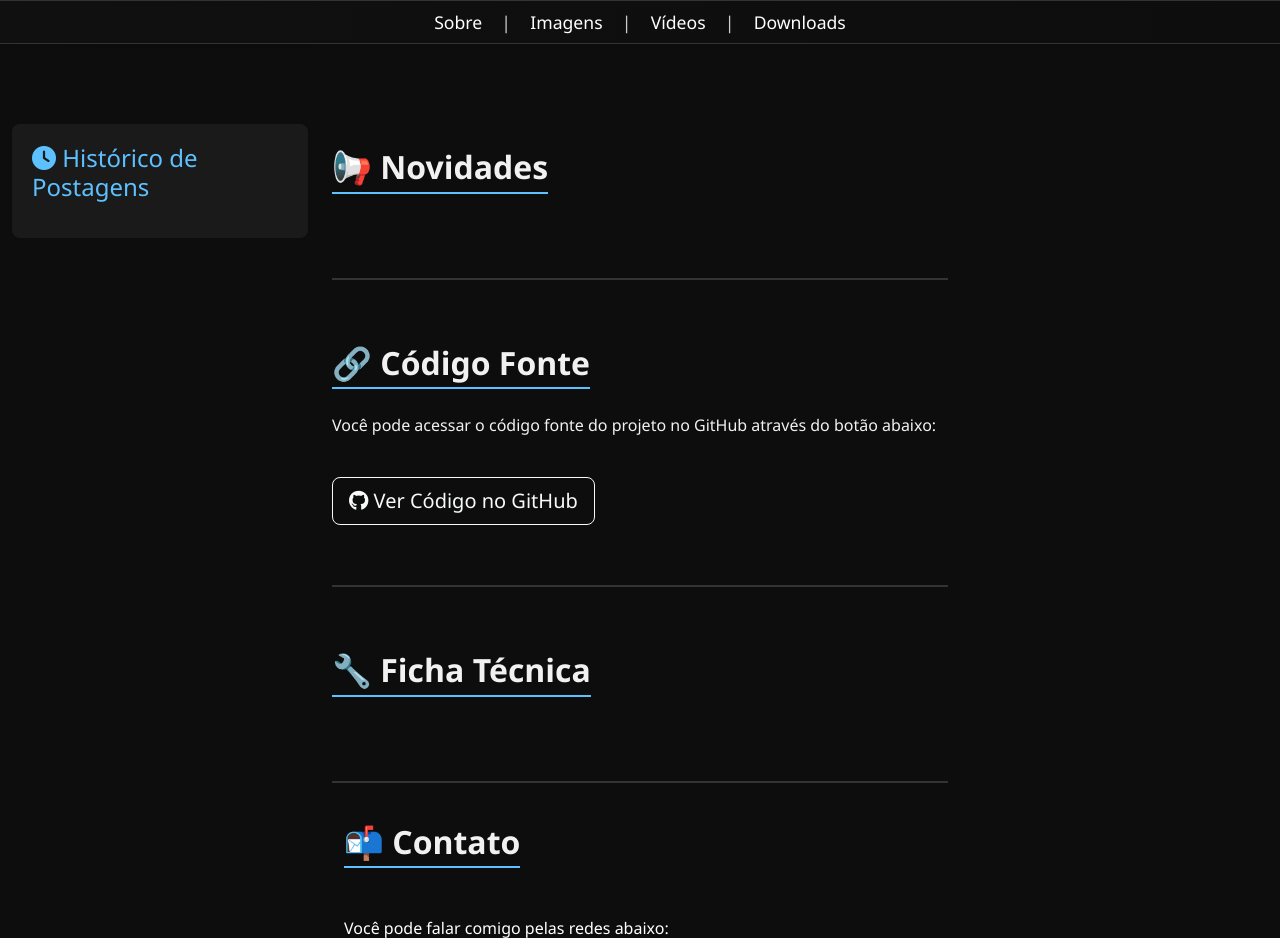
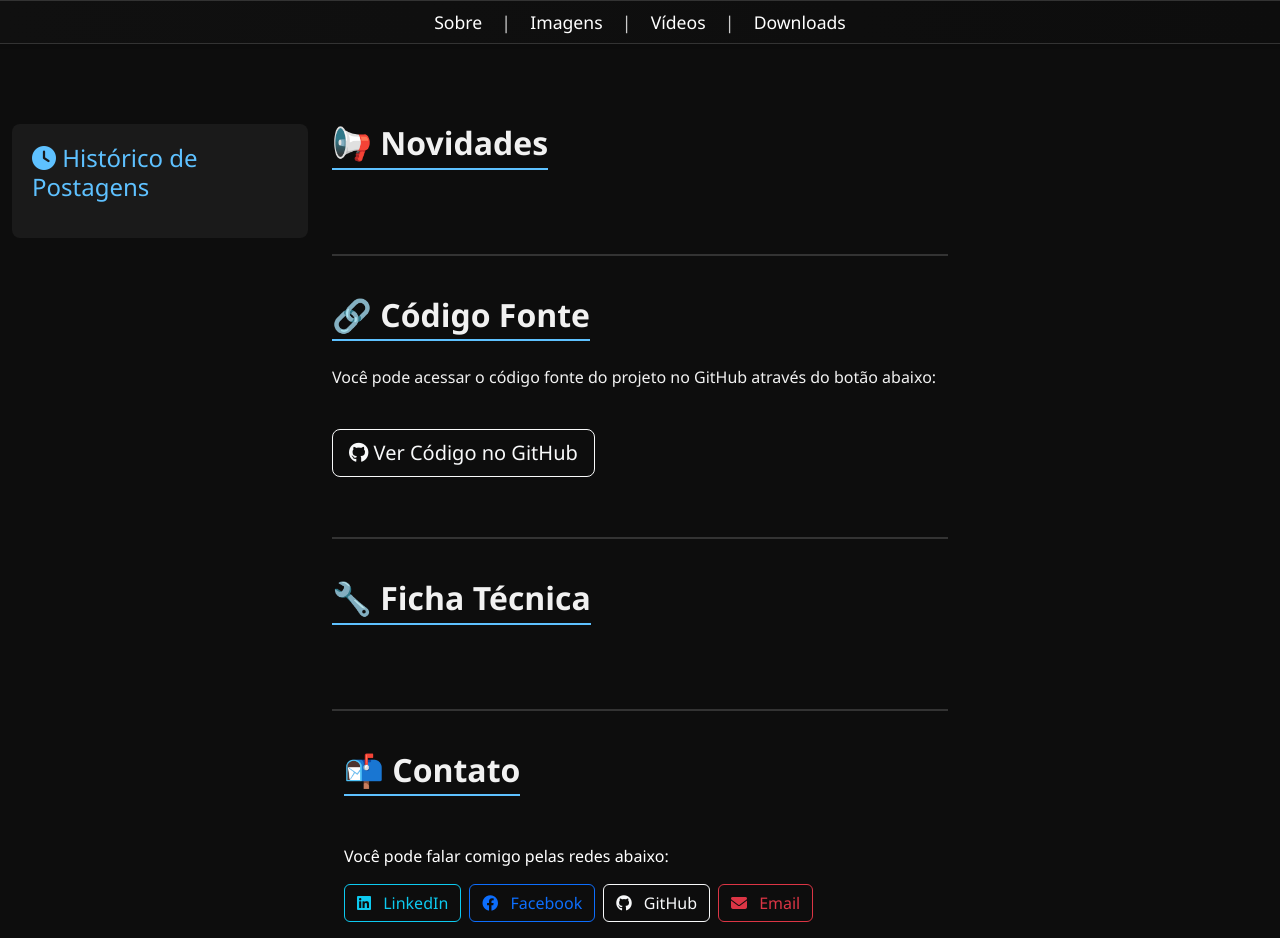
Before and after one commit to LuizRaizen/portfolio-luizdererita-dev, a Flask app: template templates/blogs/index.html in a window 1280 px wide. Shown: the part 306-1244 px from the top of the page. Run offline with Flask 3, Linux system fonts and the light colour scheme; the template is opened without the code that fills it, so the values that code supplies are empty; some libraries are stand-ins or nearby versions.

Commit message:
Teste: ajustes seção contatos

```diff
--- a/templates/blogs/index.html
+++ b/templates/blogs/index.html
@@ -147,7 +147,7 @@
 
 {% block content %}
 <!-- Seção de Postagens -->
-<h2 class="section-title mt-4 mb-4 anchor-offset" id="novidades">📢 Novidades</h2>
+<h2 class="section-title mb-4 anchor-offset" id="novidades">📢 Novidades</h2>
 
 {% for post in posts %}
   <div class="card bg-dark text-white mb-4">
@@ -235,7 +235,7 @@
 <div class="post-separator"></div>
 
 <!-- Código Fonte -->
-<h2 class="section-title mt-4 mb-4 anchor-offset" id="codigo-fonte">🔗 Código Fonte</h2>
+<h2 class="section-title mb-4 anchor-offset" id="codigo-fonte">🔗 Código Fonte</h2>
 <p>Você pode acessar o código fonte do projeto no GitHub através do botão abaixo:</p>
 <div class="my-4">
   <a href="https://github.com/LuizRaizen/{{ projeto | replace(' ', '_') | lower }}"
@@ -247,7 +247,7 @@
 <div class="post-separator"></div>
 
 <!-- Ficha Técnica -->
-<h2 class="section-title mt-4 mb-4 anchor-offset" id="ficha-tecnica">🔧 Ficha Técnica</h2>
+<h2 class="section-title mb-4 anchor-offset" id="ficha-tecnica">🔧 Ficha Técnica</h2>
 <ul>
   {% if ficha_tecnica.linguagem %}
     <li><strong>Linguagem principal:</strong> {{ ficha_tecnica.linguagem }}</li>
@@ -318,7 +318,7 @@
       </p>
     {% endif %}
 
-    <ul class="list-unstyled">
+    <ul class="list-unstyled mt-4">
       {% for item in metas %}
         <li><i class="{{ status_icons[item.status] }} me-2"></i>{{ item.meta }}</li>
       {% endfor %}
```
